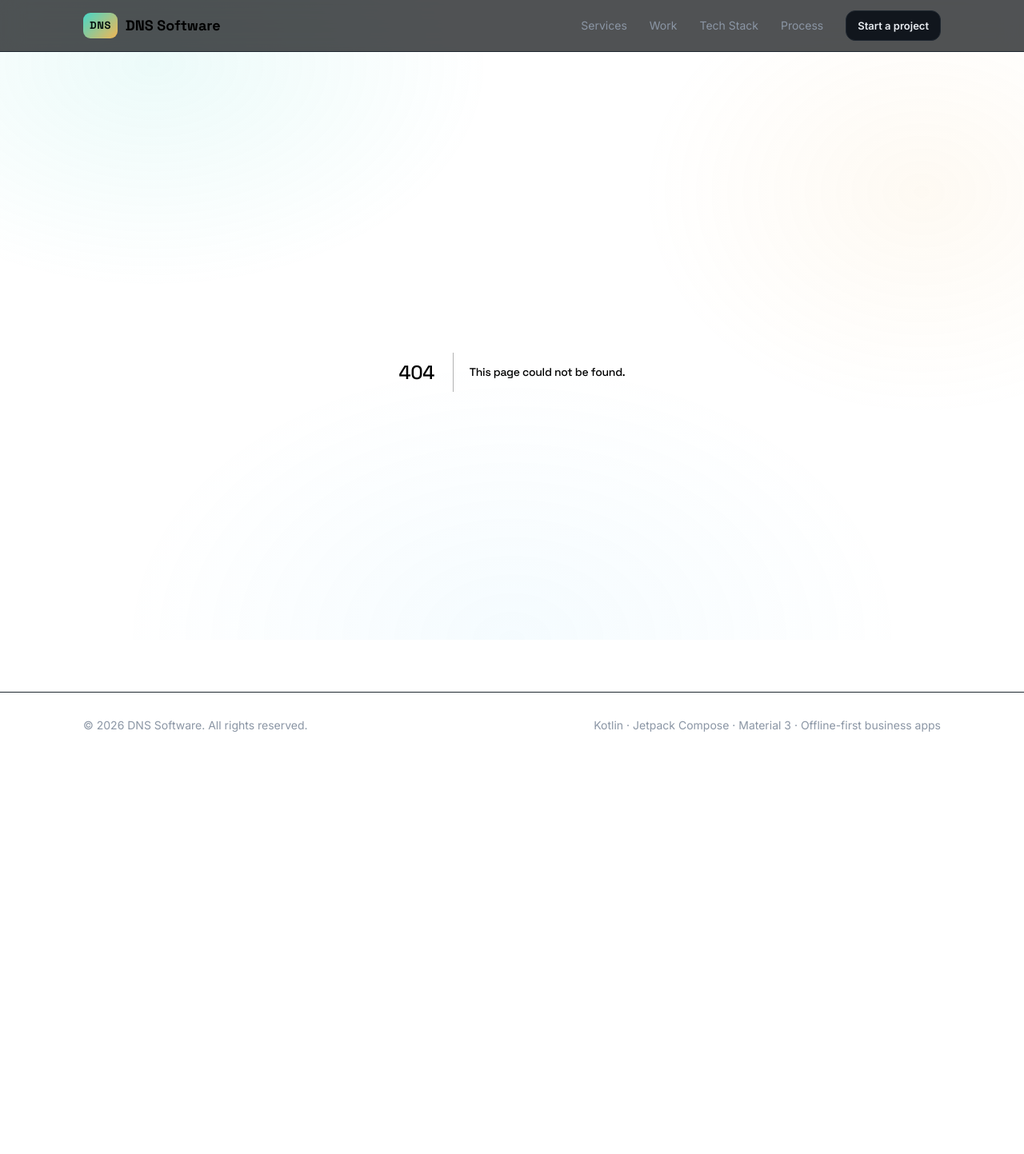
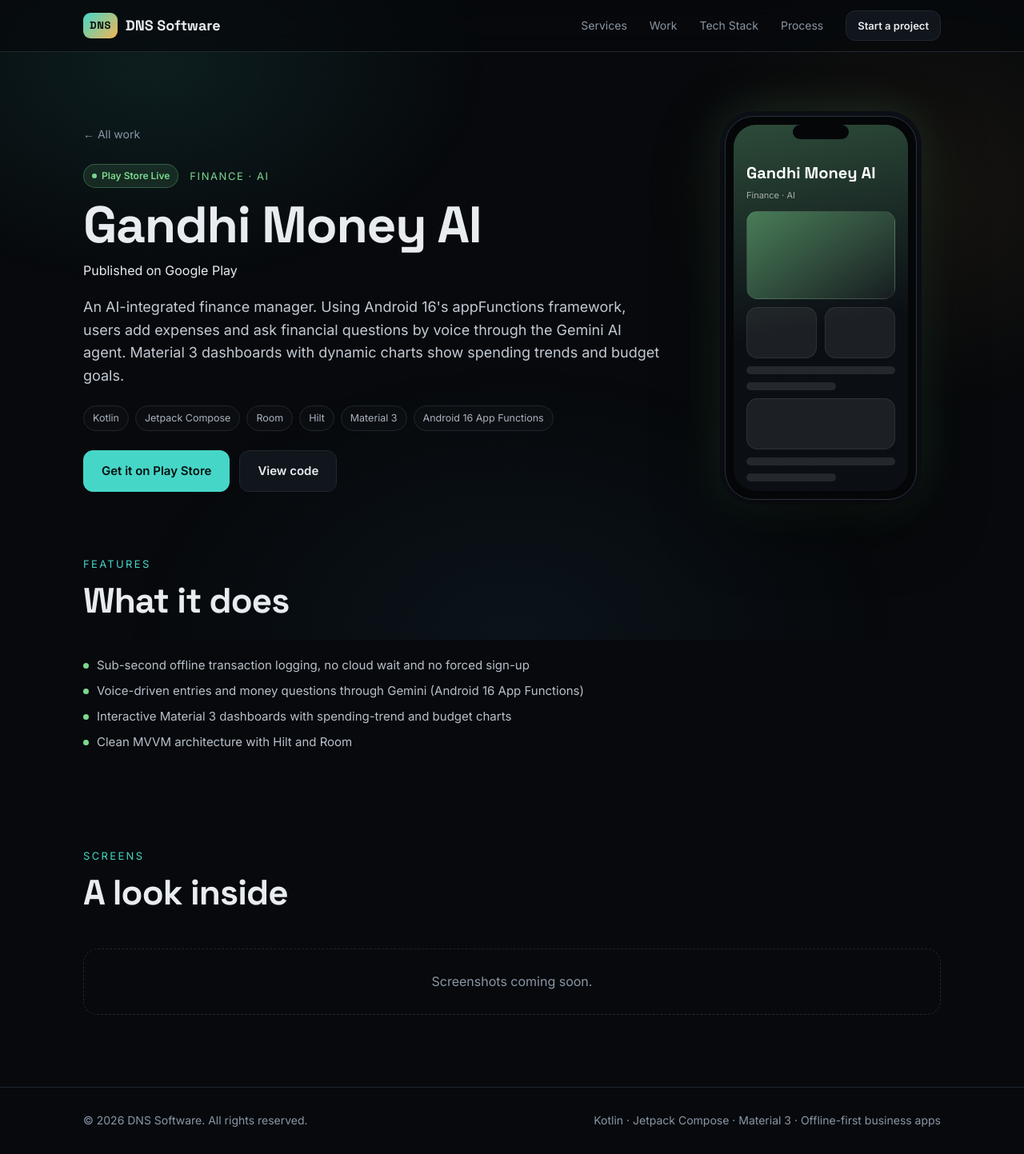
Before and after one commit to dn-sandeeep/dns-software-site, a Next.js app: page /projects/gandhi-money-ai in a window 1280 px wide. Before the commit this address had no page. Shown: the whole page at 80% size. Before the commit the page ends 948 px from the top, so only its background shows below. Built offline with nearby package versions, Linux system fonts and the light colour scheme.

Commit message:
Add files via upload

```diff
--- /dev/null
+++ b/app/projects/[slug]/page.jsx
@@ -0,0 +1,85 @@
+import { notFound } from 'next/navigation';
+import data from '@/data/portfolio.json';
+import Phone from '@/components/Phone';
+
+export function generateStaticParams() {
+  return data.projects.map((p) => ({ slug: p.slug }));
+}
+
+export const dynamicParams = false;
+
+function findProject(slug) {
+  return data.projects.find((p) => p.slug === slug);
+}
+
+export async function generateMetadata({ params }) {
+  const { slug } = await params;
+  const p = findProject(slug);
+  if (!p) return {};
+  return { title: `${p.name} — ${data.brand}`, description: p.summary };
+}
+
+export default async function ProjectPage({ params }) {
+  const { slug } = await params;
+  const p = findProject(slug);
+  if (!p) notFound();
+
+  return (
+    <div className="container" style={{ '--accent': p.accent }}>
+      <div className="detail-hero">
+        <div>
+          <a href="/#work" className="back">← All work</a>
+          <div className="p-top">
+            {p.type && <span className={`badge ${p.type}`}>{p.type === 'live' ? 'Play Store Live' : 'Business App'}</span>}
+            <span className="project-cat">{p.category}</span>
+          </div>
+          <h1>{p.name}</h1>
+          <div className="p-role">{p.client}</div>
+          <p className="desc">{p.description}</p>
+          <div className="tags" style={{ marginTop: 22 }}>
+            {p.tech.map((t) => (
+              <span className="tag" key={t}>{t}</span>
+            ))}
+          </div>
+          <div className="p-actions">
+            {p.links.playStore && (
+              <a className="btn primary" href={p.links.playStore} target="_blank" rel="noopener noreferrer">Get it on Play Store</a>
+            )}
+            {p.links.github && (
+              <a className="btn" href={p.links.github} target="_blank" rel="noopener noreferrer">View code</a>
+            )}
+          </div>
+        </div>
+        <Phone project={p} />
+      </div>
+
+      <section style={{ paddingTop: 30 }}>
+        <div className="section-head">
+          <div className="kicker">Features</div>
+          <h2>What it does</h2>
+        </div>
+        <ul className="features" style={{ fontSize: 17 }}>
+          {p.features.map((f) => (
+            <li key={f}>{f}</li>
+          ))}
+        </ul>
+      </section>
+
+      <section style={{ paddingTop: 10 }}>
+        <div className="section-head">
+          <div className="kicker">Screens</div>
+          <h2>A look inside</h2>
+        </div>
+        {p.screens.length > 0 ? (
+          <div className="gallery">
+            {p.screens.map((src) => (
+              <img key={src} src={src} alt={`${p.name} screen`} loading="lazy" />
+            ))}
+          </div>
+        ) : (
+          <div className="empty-note">Screenshots coming soon.</div>
+        )}
+      </section>
+    </div>
+  );
+}
```
